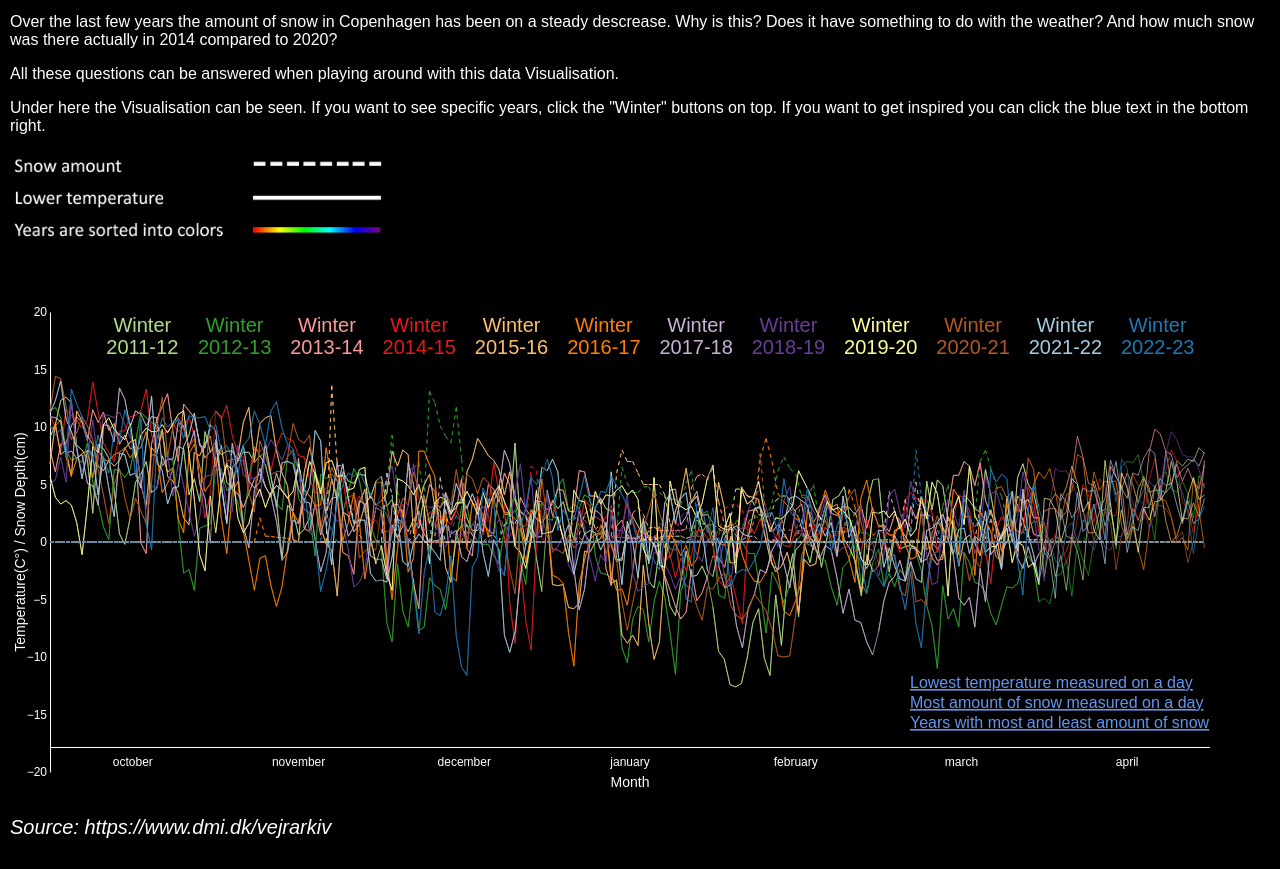
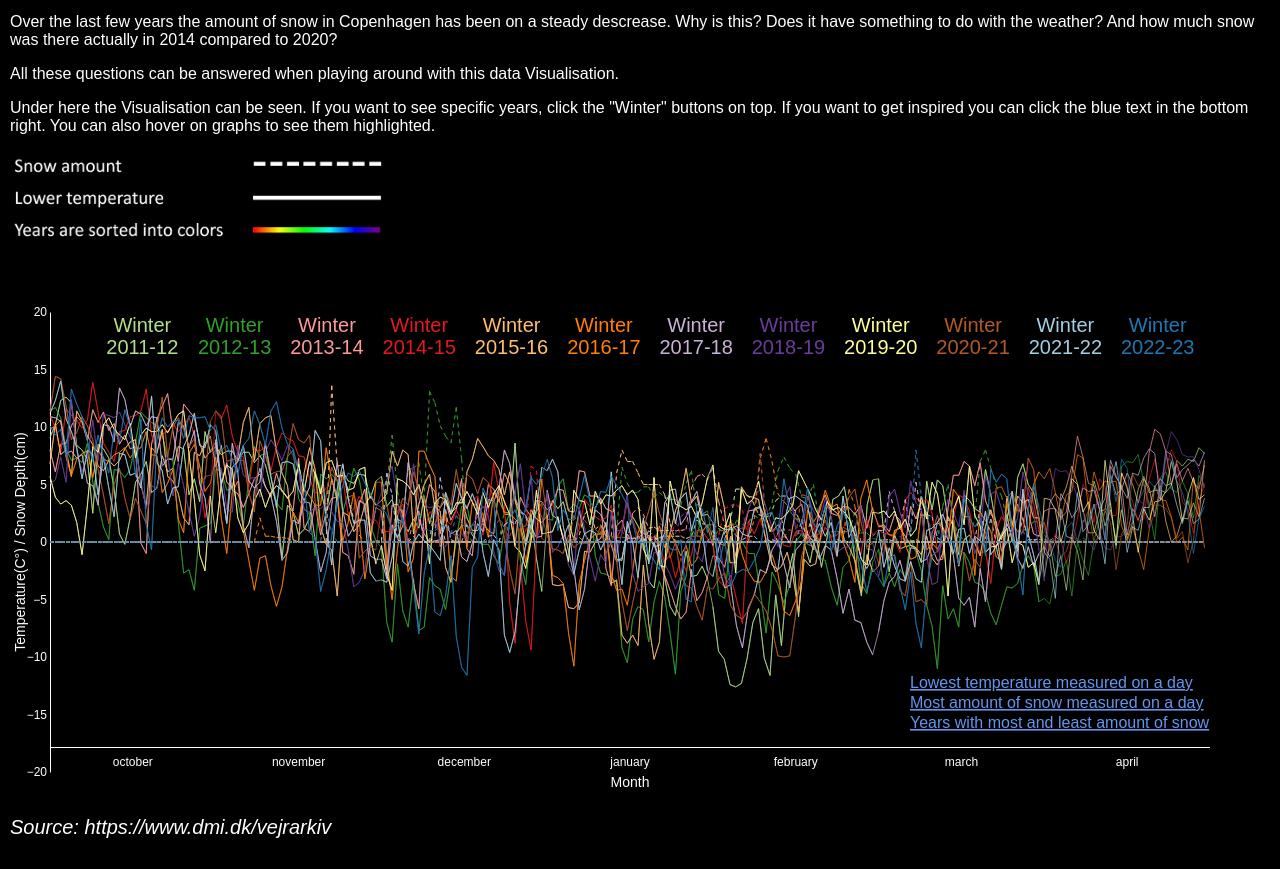
Before and after one commit to Casper2411/Casper2411.github.io, a plain HTML site: page index.html in a window 1280 px wide. Shown: the part 47-916 px from the top of the page. Drawn offline with nearby package versions, Linux system fonts and the light colour scheme; no server answers.

Commit message:
Added extra to the Legend

```diff
--- a/index.html
+++ b/index.html
@@ -39,7 +39,7 @@
 			And how much snow was there actually in 2014 compared to 2020? </p>
 		<p>All these questions can be answered when playing around with this data Visualisation.</p>
 		<p>Under here the Visualisation can be seen. If you want to see specific years, click the "Winter" buttons on top.
-			If you want to get inspired you can click the blue text in the bottom right.</p>
+			If you want to get inspired you can click the blue text in the bottom right. You can also hover on graphs to see them highlighted.</p>
 		<img id="legend-image" src="data/Legend_Picture.jpg" alt="A legend describing that dotted line is for snow amount and solid is for lower temperature">
     </div>
 	<div id="canvas">
```
